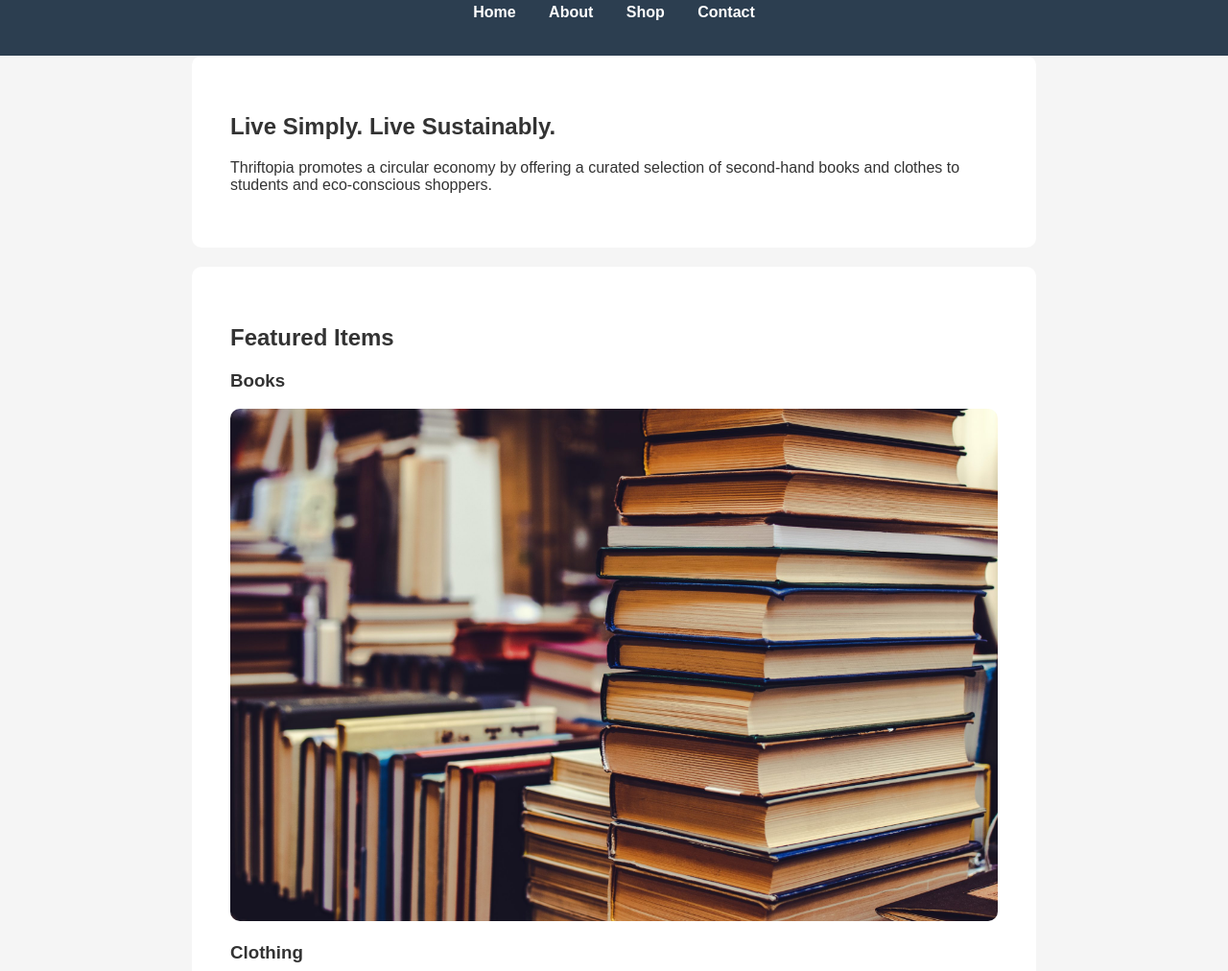
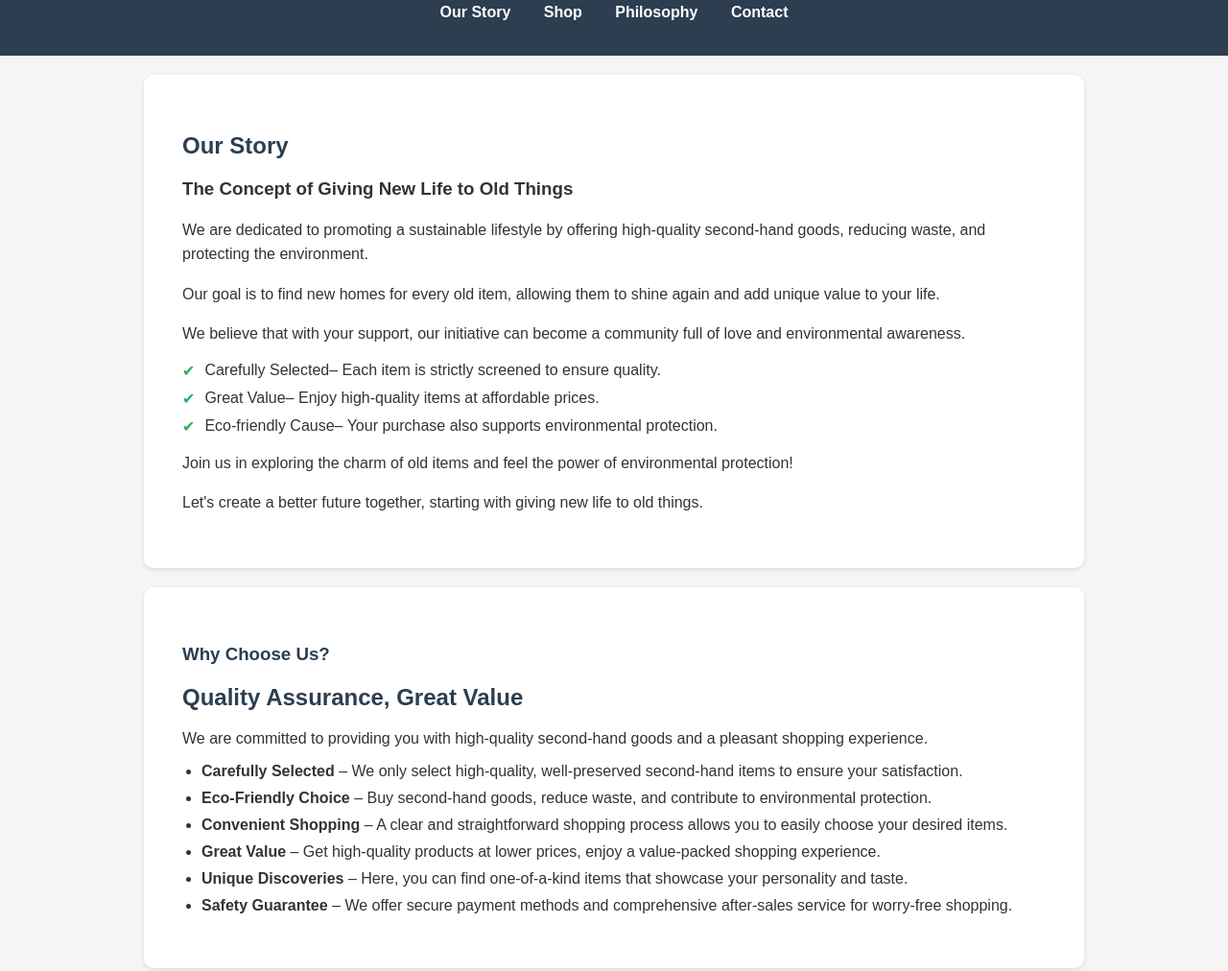
Before and after one commit to Davide1022/Thrifttopia, a plain HTML site: page index.html in a window 1280 px wide. Shown: the part 96-1108 px from the top of the page at 96% size. Drawn offline with Linux system fonts and the light colour scheme.

Commit message:
index.html

```diff
--- a/index.html
+++ b/index.html
@@ -57,6 +57,70 @@
       text-align: center;
       padding: 15px;
     }
+
+    .intro {
+      padding: 40px;
+      background-color: #ffffff;
+      max-width: 900px;
+      margin: 20px auto;
+      border-radius: 10px;
+      box-shadow: 0 2px 5px rgba(0, 0, 0, 0.1);
+    }
+
+    .intro h2 {
+      color: #2c3e50;
+      margin-bottom: 20px;
+    }
+
+    .intro p {
+      line-height: 1.6;
+      margin-bottom: 15px;
+    }
+
+    .intro ul {
+      list-style: none;
+      padding: 0;
+    }
+
+    .intro ul li {
+      display: flex;
+      align-items: center;
+      margin-bottom: 10px;
+    }
+
+    .intro ul li::before {
+      content: '✔';
+      color: #27ae60;
+      margin-right: 10px;
+    }
+
+    .why-choose-us {
+      padding: 40px;
+      background-color: #ffffff;
+      max-width: 900px;
+      margin: 20px auto;
+      border-radius: 10px;
+      box-shadow: 0 2px 5px rgba(0, 0, 0, 0.1);
+    }
+
+    .why-choose-us h2 {
+      color: #2c3e50; /* 改成与其他标题一致的颜色 */
+      margin-bottom: 20px;
+    }
+
+    .why-choose-us h3 {
+      color: #2c3e50; /* 改成与其他标题一致的颜色 */
+      margin-bottom: 20px;
+    }
+
+    .why-choose-us ul {
+      list-style: disc; /* 使用普通的项目符号 */
+      padding-left: 20px;
+    }
+
+    .why-choose-us ul li {
+      margin-bottom: 10px;
+    }
   </style>
 </head>
 
@@ -65,17 +129,43 @@
     <h1>Welcome to Thriftopia</h1>
     <nav>
       <ul>
-        <li><a href="#home">Home</a></li>
-        <li><a href="#about">About</a></li>
+        <li><a href="#intro">Our Story</a></li>
         <li><a href="#shop">Shop</a></li>
+        <li><a href="#about">Philosophy</a></li>
         <li><a href="#contact">Contact</a></li>
       </ul>
     </nav>
   </header>
 
-  <section id="home">
-    <h2>Live Simply. Live Sustainably.</h2>
-    <p>Thriftopia promotes a circular economy by offering a curated selection of second-hand books and clothes to students and eco-conscious shoppers.</p>
+  <!-- New Intro Section -->
+  <section id="intro" class="intro">
+    <h2>Our Story</h2>
+    <h3>The Concept of Giving New Life to Old Things</h3>
+    <p>We are dedicated to promoting a sustainable lifestyle by offering high-quality second-hand goods, reducing waste, and protecting the environment.</p>
+    <p>Our goal is to find new homes for every old item, allowing them to shine again and add unique value to your life.</p>
+    <p>We believe that with your support, our initiative can become a community full of love and environmental awareness.</p>
+    <ul>
+      <li><span class="highlight">Carefully Selected</span> – Each item is strictly screened to ensure quality.</li>
+      <li><span class="highlight">Great Value</span> – Enjoy high-quality items at affordable prices.</li>
+      <li><span class="highlight">Eco-friendly Cause</span> – Your purchase also supports environmental protection.</li>
+    </ul>
+    <p>Join us in exploring the charm of old items and feel the power of environmental protection!</p>
+    <p>Let's create a better future together, starting with giving new life to old things.</p>
+  </section>
+
+  <!-- Why Choose Us Section -->
+  <section class="why-choose-us">
+    <h3>Why Choose Us?</h3>
+    <h2>Quality Assurance, Great Value</h2>
+    <p>We are committed to providing you with high-quality second-hand goods and a pleasant shopping experience.</p>
+    <ul>
+      <li><strong>Carefully Selected</strong> – We only select high-quality, well-preserved second-hand items to ensure your satisfaction.</li>
+      <li><strong>Eco-Friendly Choice</strong> – Buy second-hand goods, reduce waste, and contribute to environmental protection.</li>
+      <li><strong>Convenient Shopping</strong> – A clear and straightforward shopping process allows you to easily choose your desired items.</li>
+      <li><strong>Great Value</strong> – Get high-quality products at lower prices, enjoy a value-packed shopping experience.</li>
+      <li><strong>Unique Discoveries</strong> – Here, you can find one-of-a-kind items that showcase your personality and taste.</li>
+      <li><strong>Safety Guarantee</strong> – We offer secure payment methods and comprehensive after-sales service for worry-free shopping.</li>
+    </ul>
   </section>
 
   <section id="shop">
```
